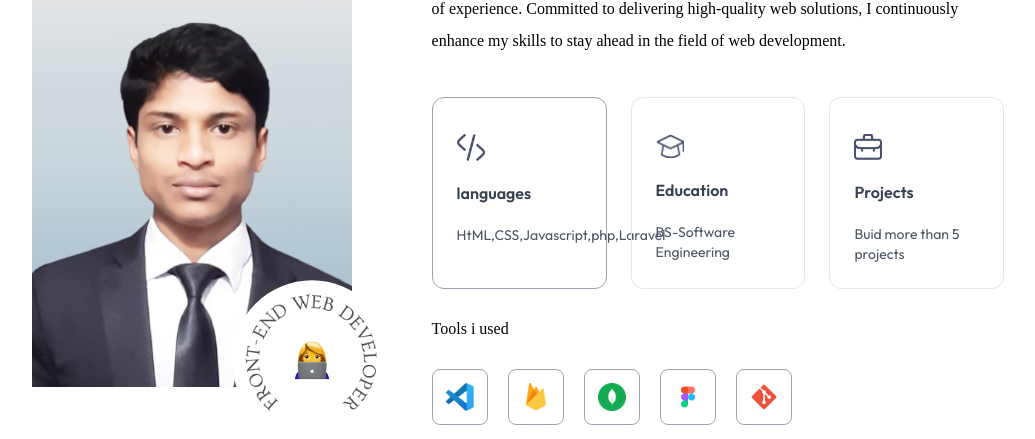
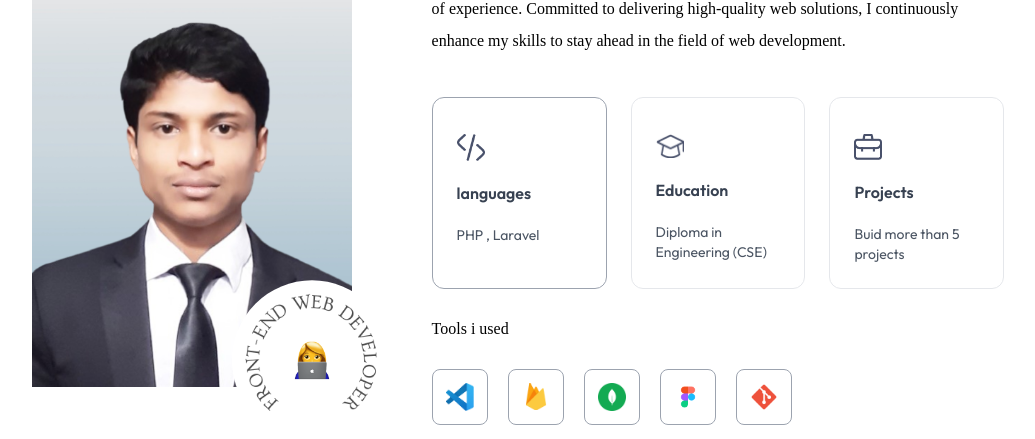
Before and after one commit to bilash0283/Portfolio_2025, a PHP site: page / in a window 1280 px wide. Shown: the part 1003-1442 px from the top of the page, without its empty margins (122-1157 px from the left). Run offline with PHP 8.4, Linux system fonts and the light colour scheme; some libraries are stand-ins or nearby versions; some web fonts are replaced.

Commit message:
index page modify

```diff
--- a/index.php
+++ b/index.php
@@ -150,7 +150,7 @@ if (isset($_GET['download'])) {
                         <img src="images/code-icon-dark.png" class="w-7 mt-3 hidden dark:block" alt="">
 
                         <h3 class="my-4 font-semibold text-gray-700 dark:text-white">languages</h3>
-                        <p class="text-gray-600 text-sm dark:text-white/80">HtML,CSS,Javascript,php,Laravel</p>
+                        <p class="text-gray-600 text-sm dark:text-white/80">PHP , Laravel</p>
                     </li>
 
                     <li class="border-[0.5px] border-grey-400 rounded-xl p-6 cursor-pointer hover:bg-lightHover hover:-translate-y-1
@@ -160,7 +160,7 @@ if (isset($_GET['download'])) {
                         <img src="images/edu-icon-dark.png" class="w-7 mt-3 hidden dark:block" alt="">
 
                         <h3 class="my-4 font-semibold text-gray-700 dark:text-white ">Education</h3>
-                        <p class="text-gray-600 text-sm dark:text-white/80">BS-Software Engineering</p>
+                        <p class="text-gray-600 text-sm dark:text-white/80">Diploma in Engineering (CSE)</p>
                     </li>
 
                     <li class="border-[0.5px] border-grey-400 rounded-xl p-6 cursor-pointer hover:bg-[lightHover hover:-translate-y-1
```
